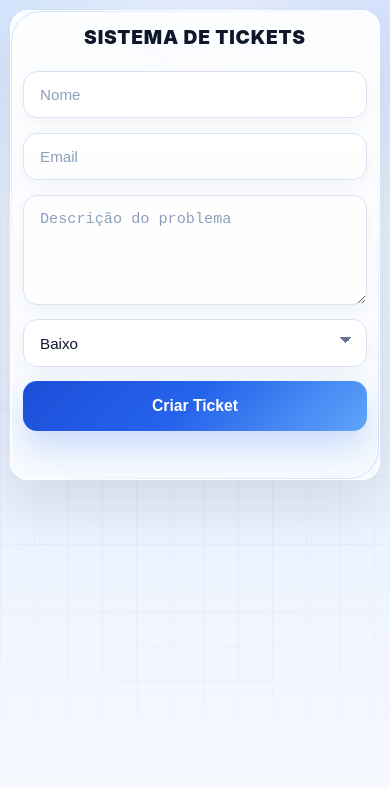
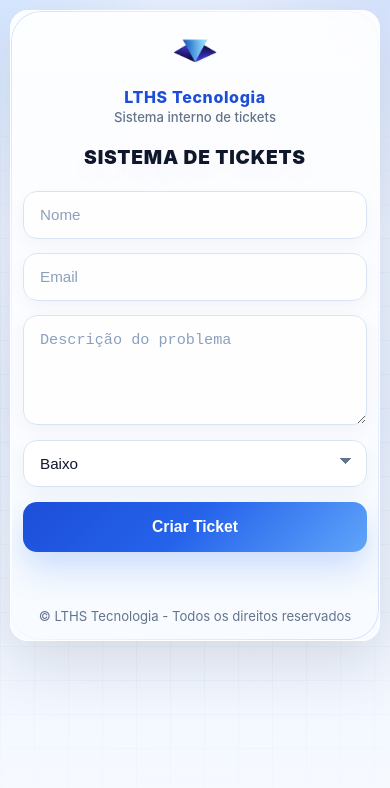
Before and after one commit to elizianeandreia/sistema_tickets, a React (Vite) app: page / in a window 390 px wide. Shown: the top 788 px of the page. Built offline with nearby package versions, Linux system fonts and the light colour scheme.

Commit message:
direitos reservados

```diff
--- a/src/App.css
+++ b/src/App.css
@@ -279,21 +279,21 @@ ul {
 }
 
 .ticket-priority.baixo {
-  color: #166534;
-  background: linear-gradient(135deg, #dcfce7, #bbf7d0);
-  border-color: rgba(34, 197, 94, 0.22);
+  color: #1e2721;
+  background: linear-gradient(135deg, #1ebe56, #06be46);
+  border-color: rgba(7, 221, 85, 0.22);
   box-shadow: 0 10px 22px rgba(34, 197, 94, 0.12);
 }
 
 .ticket-priority.medio {
-  color: #7c2d12;
-  background: linear-gradient(135deg, #fde68a, #fbbf24);
+  color: #141414;
+  background: linear-gradient(135deg, #eef110, #e7d90e);
   border-color: rgba(245, 158, 11, 0.30);
   box-shadow: 0 12px 24px rgba(245, 158, 11, 0.18);
 }
 
 .ticket-priority.alto {
-  color: #991b1b;
+  color: #161414;
   background: linear-gradient(135deg, #fee2e2, #fecaca);
   border-color: rgba(239, 68, 68, 0.24);
   box-shadow: 0 10px 22px rgba(239, 68, 68, 0.12);
@@ -430,3 +430,65 @@ ul::-webkit-scrollbar-thumb {
     letter-spacing: 0.04em;
   }
 }
+
+.brand-header {
+  display: flex;
+  align-items: center;
+  justify-content: center;
+  gap: 14px;
+  margin-bottom: 1.4rem;
+  flex-wrap: wrap;
+}
+
+.brand-logo {
+  width: 58px;
+  height: 58px;
+  object-fit: contain;
+}
+
+.brand-text {
+  display: flex;
+  flex-direction: column;
+  gap: 2px;
+}
+
+.brand-name {
+  font-size: 1.1rem;
+  font-weight: 800;
+  color: #1d4ed8;
+  letter-spacing: 0.04em;
+}
+
+.brand-subtitle {
+  font-size: 0.88rem;
+  color: #64748b;
+  font-weight: 500;
+}
+
+.brand-footer {
+  margin-top: 1.5rem;
+  text-align: center;
+  font-size: 0.82rem;
+  color: #64748b;
+}
+
+@media (max-width: 720px) {
+  .brand-header {
+    flex-direction: column;
+    text-align: center;
+    gap: 10px;
+  }
+
+  .brand-logo {
+    width: 50px;
+    height: 50px;
+  }
+
+  .brand-name {
+    font-size: 1rem;
+  }
+
+  .brand-subtitle {
+    font-size: 0.82rem;
+  }
+}
--- a/src/App.jsx
+++ b/src/App.jsx
@@ -41,7 +41,20 @@ export default function App() {
 
   return (
     <div className="container">
+      <div className="brand-header">
+        <img
+          src="./imagem/logo2026.png"
+          alt="Logo LTHS Tecnologia"
+          className="brand-logo"
+        />
+        <div className="brand-text">
+          <span className="brand-name">LTHS Tecnologia</span>
+          <span className="brand-subtitle">Sistema interno de tickets</span>
+        </div>
+      </div>
+
       <h1>Sistema de Tickets</h1>
+
       <form onSubmit={handleAddTicket}>
         <input
           type="text"
@@ -50,6 +63,7 @@ export default function App() {
           onChange={e => setNome(e.target.value)}
           required
         />
+
         <input
           type="email"
           placeholder="Email"
@@ -57,6 +71,7 @@ export default function App() {
           onChange={e => setEmail(e.target.value)}
           required
         />
+
         <textarea
           placeholder="Descrição do problema"
           value={descricao}
@@ -64,28 +79,41 @@ export default function App() {
           required
           rows={3}
         />
+
         <select value={urgencia} onChange={e => setUrgencia(e.target.value)}>
           <option value="baixo">Baixo</option>
           <option value="medio">Médio</option>
           <option value="alto">Alto</option>
         </select>
+
         <button type="submit">Criar Ticket</button>
       </form>
+
       <ul>
         {tickets.map(({ id, nome, email, descricao, urgencia }) => (
-         <li key={id} className={`ticket ${urgencia}`}>
+          <li key={id} className={`ticket ${urgencia}`}>
             <div className="ticket-info">
               <strong>{nome}</strong>
               <small>{email}</small>
               <p>{descricao}</p>
             </div>
+
             <div className={`ticket-priority ${urgencia}`}>
               {urgencia === 'medio' ? 'MÉDIO' : urgencia.toUpperCase()}
             </div>
-            <button className="delete-btn" onClick={() => handleDelete(id)}>Excluir</button>
+
+            <button
+              type="button"
+              className="delete-btn"
+              onClick={() => handleDelete(id)}
+            >
+              Excluir
+            </button>
           </li>
         ))}
       </ul>
+
+      <div className="brand-footer">© LTHS Tecnologia - Todos os direitos reservados</div>
     </div>
   );
 }
```
Also changed, not shown: public/imagem/logo2026.png (added).
